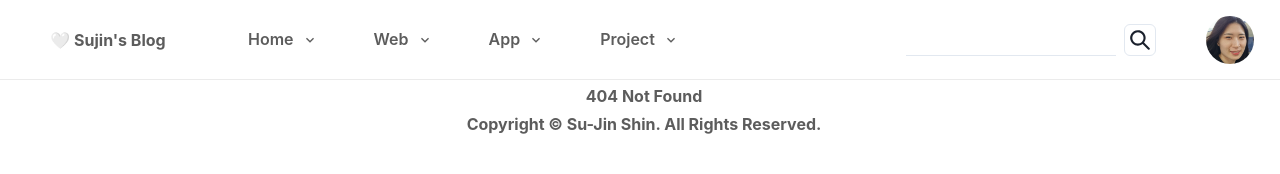
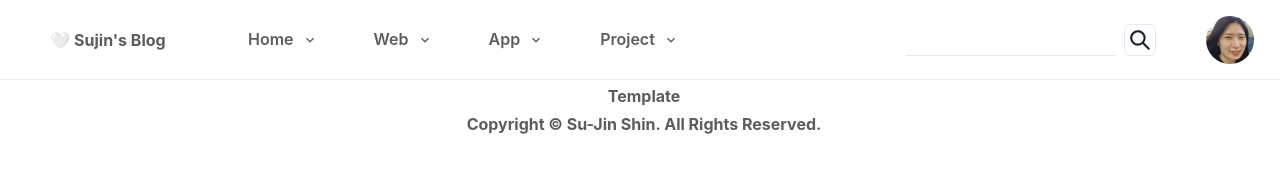
Before and after one commit to ssj5037/study-blog, a React (Create React App) app: page /template in a window 1280 px wide. Before the commit this address had no page. Shown: the top 174 px of the page. Built offline with nearby package versions, Linux system fonts and the light colour scheme.

Commit message:
template 추가

```diff
--- a/src/router/Router.tsx
+++ b/src/router/Router.tsx
@@ -4,6 +4,7 @@ import { Layout } from 'layout/Layout';
 import { Introduce } from 'component/Introduce';
 import { Home } from 'component/Home';
 import { NotFound } from './NotFound';
+import { Template } from 'template/template';
 
 export const Router = () => {
     return (
@@ -11,6 +12,7 @@ export const Router = () => {
             <Route path="/" element={<Layout />}>
                 <Route path="/" element={<Home />} />
                 <Route path="/introduce" element={<Introduce />} />
+                <Route path="/template" element={<Template />} />
 
                 <Route path="*" element={<NotFound />} />
             </Route>
--- /dev/null
+++ b/src/template/template.tsx
@@ -0,0 +1,5 @@
+export const Template = () => {
+    return (
+        <h1> Template</h1>
+    )
+}
```
